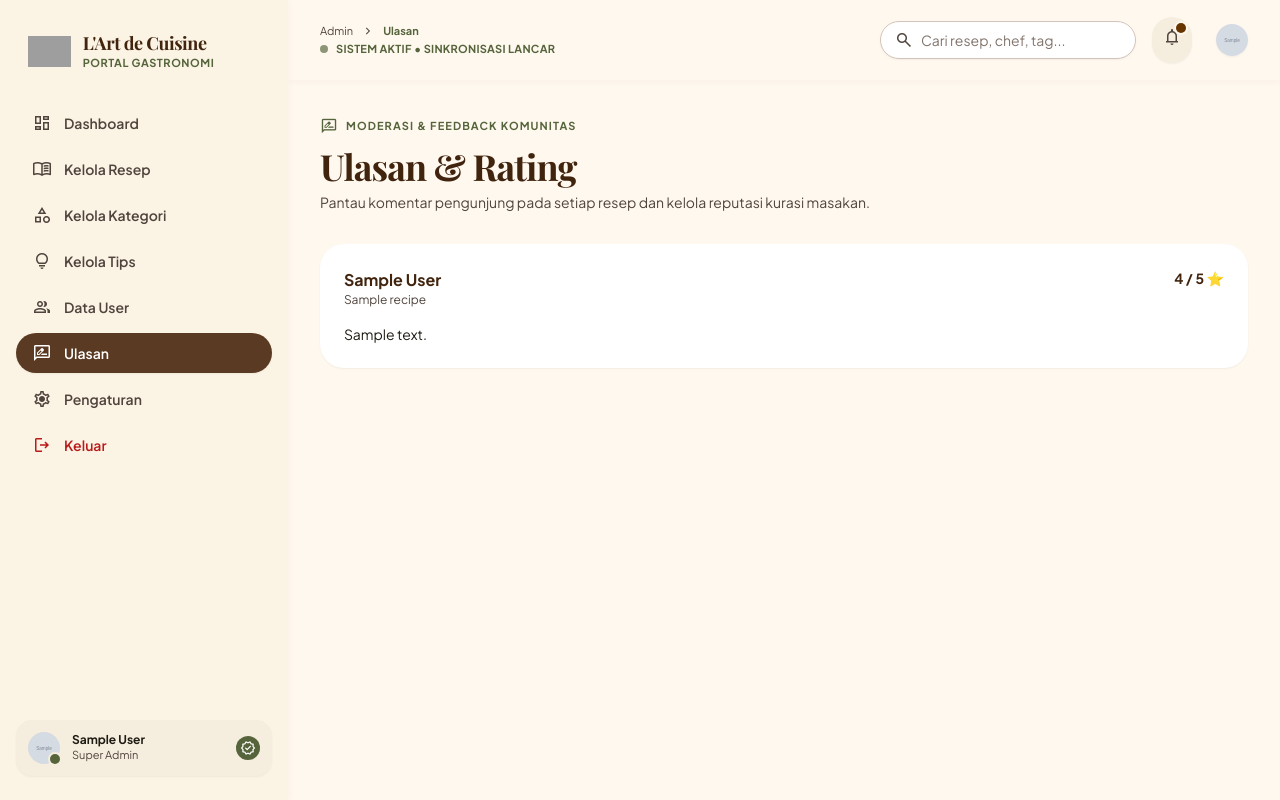
After one commit to indriyanirasti7-sys/Sistem_Informasi_Resep_Makanan, a Laravel app: page /admin/reviews in a window 1280 px wide. The commit adds this page. Run offline with Laravel 12, Linux system fonts and the light colour scheme; a user stored in the database is signed in; tables that the repository leaves empty hold one stand-in row (values such as "Sample post"); grey boxes marked "Sample" are stand-in pictures; parts of the project's set-up code (start-up, migrations or seed data) failed here and were passed over; some libraries are stand-ins or nearby versions; some web fonts are replaced; grey boxes are pictures that could not be loaded.

Commit message:
Setup halaman Ulasan
Buat controller,dan update route, dan view dasar

Menampilkan list ulasan: nama, resep, bintang, komentar

Aktifkan menu Ulasan di sidebar

```diff
--- /dev/null
+++ b/app/Http/Controllers/Admin/ReviewController.php
@@ -0,0 +1,19 @@
+<?php
+
+namespace App\Http\Controllers\Admin;
+
+use App\Http\Controllers\Controller;
+use App\Models\Rating;
+use Illuminate\Http\Request;
+
+class ReviewController extends Controller
+{
+    public function index()
+    {
+        $reviews = Rating::with(['user', 'recipe'])
+            ->latest()
+            ->paginate(10);
+
+        return view('admin.reviews.daftar_ulasan', compact('reviews'));
+    }
+}
--- a/resources/views/admin/layout.blade.php
+++ b/resources/views/admin/layout.blade.php
@@ -82,7 +82,7 @@
                     ['label' => 'Kelola Kategori', 'route' => 'admin.categories.index', 'icon' => 'category',  'pattern' => 'admin.categories.*'],
                     ['label' => 'Kelola Tips',     'route' => 'admin.tips.index',   'icon' => 'lightbulb', 'pattern' => 'admin.tips.*'],
                     ['label' => 'Data User',       'route' => 'admin.users.index',      'icon' => 'group',     'pattern' => 'admin.users.*'],
-                    ['label' => 'Ulasan',          'route' => null,                     'icon' => 'reviews',   'pattern' => null],
+                    ['label' => 'Ulasan',          'route' => 'admin.reviews.index',    'icon' => 'rate_review',   'pattern' => 'admin.reviews.*'],
                     ['label' => 'Pengaturan',      'route' => null,                     'icon' => 'settings',  'pattern' => null],
                 ];
             @endphp
--- /dev/null
+++ b/resources/views/admin/reviews/daftar_ulasan.blade.php
@@ -0,0 +1,57 @@
+@extends('admin.layout')
+
+@section('title', 'Ulasan & Rating — L\'Art de Cuisine')
+@section('breadcrumb', 'Ulasan')
+
+@section('content')
+
+{{-- ========== HEADER ========== --}}
+<header class="flex flex-col gap-6 mb-8 pt-8">
+    <div class="flex flex-col gap-1.5 max-w-2xl">
+        <div class="flex items-center gap-2 text-secondary">
+            <span class="material-symbols-outlined text-lg">rate_review</span>
+            <span class="text-[11px] uppercase tracking-widest text-secondary font-bold">Moderasi &amp; Feedback Komunitas</span>
+        </div>
+        <h1 class="font-display text-4xl text-primary tracking-tight font-bold">Ulasan &amp; Rating</h1>
+        <p class="text-sm text-on-surface-variant">
+            Pantau komentar pengunjung pada setiap resep dan kelola reputasi kurasi masakan.
+        </p>
+    </div>
+</header>
+
+{{-- ========== LIST ULASAN (KERANGKA) ========== --}}
+<section class="flex flex-col gap-4">
+    @forelse ($reviews as $review)
+        <article class="bg-surface-container-lowest rounded-3xl p-6 shadow-sm">
+            <div class="flex items-start justify-between gap-4">
+                <div class="flex flex-col">
+                    <h3 class="font-bold text-primary">{{ $review->user->name ?? 'Anonim' }}</h3>
+                    <span class="text-xs text-on-surface-variant">{{ $review->recipe->title ?? 'Resep dihapus' }}</span>
+                </div>
+                <span class="text-sm font-bold text-primary">{{ $review->rating }} / 5 ⭐</span>
+            </div>
+            <p class="text-sm text-on-surface mt-4">{{ $review->comment }}</p>
+        </article>
+    @empty
+        <div class="bg-surface-container-lowest rounded-3xl p-16 text-center shadow-sm">
+            <div class="flex flex-col items-center gap-3">
+                <div class="w-16 h-16 rounded-full bg-surface-container flex items-center justify-center text-secondary">
+                    <span class="material-symbols-outlined text-[32px]">chat_bubble_outline</span>
+                </div>
+                <h3 class="font-display text-xl text-primary font-bold">Belum Ada Ulasan</h3>
+                <p class="text-sm text-on-surface-variant max-w-md">
+                    Ulasan dari pengunjung akan muncul di sini.
+                </p>
+            </div>
+        </div>
+    @endforelse
+</section>
+
+{{-- Pagination --}}
+@if ($reviews->hasPages())
+    <div class="mt-6 pt-4 border-t border-surface-container-high">
+        {{ $reviews->links() }}
+    </div>
+@endif
+
+@endsection
--- a/routes/web.php
+++ b/routes/web.php
@@ -42,6 +42,7 @@ Route::prefix('admin')->name('admin.')->middleware(['auth', 'admin'])->group(fun
     Route::resource('categories', Admin\CategoryController::class);
     Route::resource('tips', Admin\TipController::class);
     Route::resource('users', Admin\UserController::class)->except(['create', 'store', 'edit']);
+    Route::resource('reviews', Admin\ReviewController::class)->only(['index', 'destroy']);
 
 
     Route::get('/export/recipes', [Admin\ExportController::class, 'recipes'])->name('export.recipes');
```
